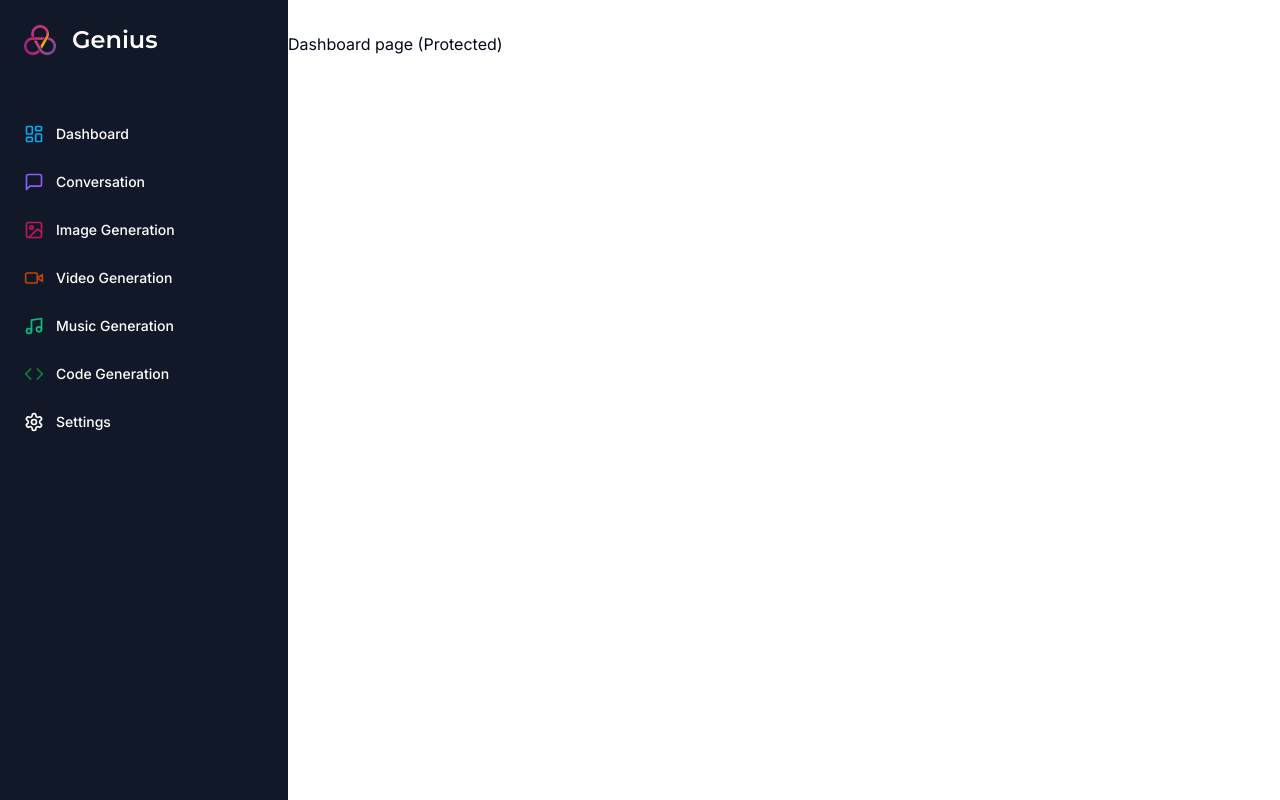
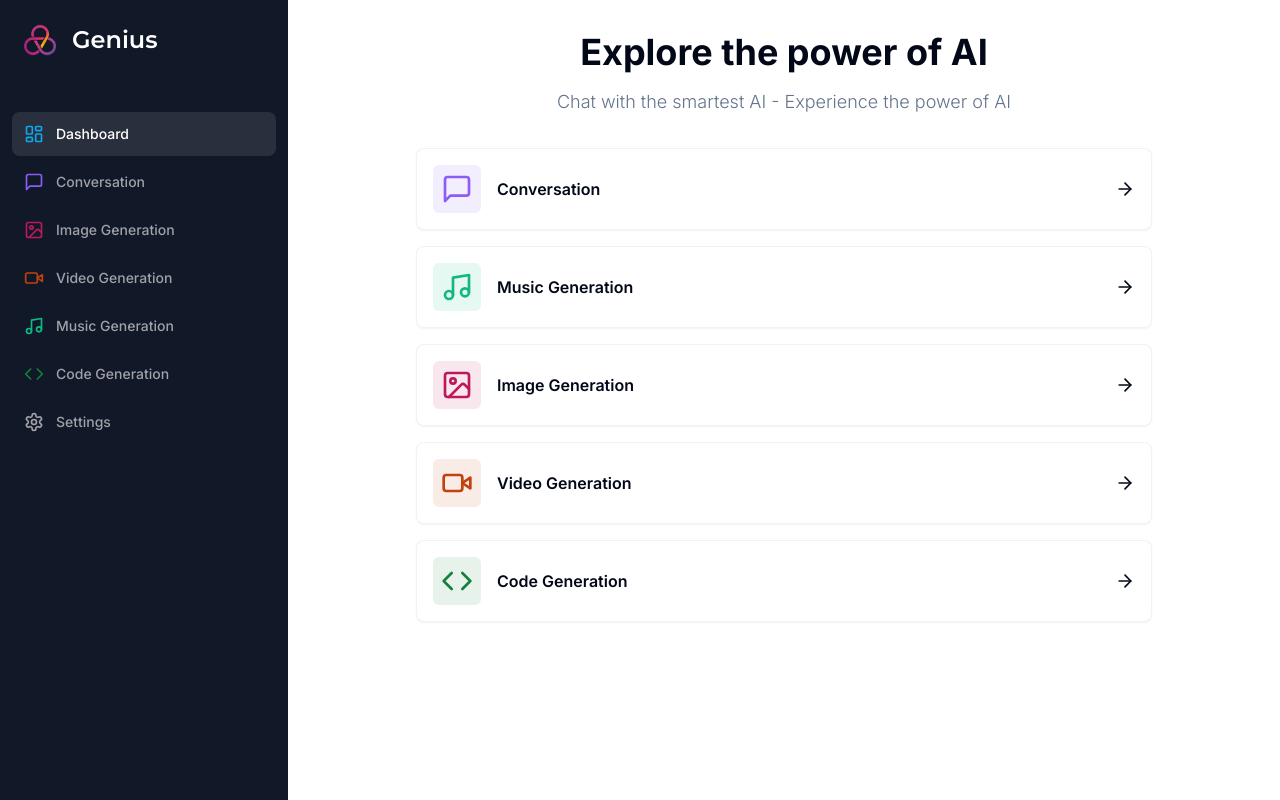
Before and after one commit to Aeickelman40/ai-saas, a Next.js app: page /dashboard in a window 1280 px wide. Built offline with nearby package versions, Linux system fonts and the light colour scheme.

Commit message:
Dashboard page

```diff
--- a/app/(dashboard)/(routes)/dashboard/page.tsx
+++ b/app/(dashboard)/(routes)/dashboard/page.tsx
@@ -1,7 +1,85 @@
+"use client";
+
+import {
+  ArrowRight,
+  Code,
+  ImageIcon,
+  MessageSquare,
+  Music,
+  VideoIcon,
+} from "lucide-react";
+import { useRouter } from "next/navigation";
+
+import { Card } from "@/components/ui/card";
+import { cn } from "@/lib/utils";
+
+const tools = [
+  {
+    label: "Conversation",
+    icon: MessageSquare,
+    color: "text-violet-500",
+    bgColor: "bg-violet-500/10",
+    href: "/conversation",
+  },
+  {
+    label: "Music Generation",
+    icon: Music,
+    color: "text-emerald-500",
+    bgColor: "bg-emerald-500/10",
+    href: "/music",
+  },
+  {
+    label: "Image Generation",
+    icon: ImageIcon,
+    color: "text-pink-700",
+    bgColor: "bg-pink-700/10",
+    href: "/image",
+  },
+  {
+    label: "Video Generation",
+    icon: VideoIcon,
+    color: "text-orange-700",
+    bgColor: "bg-orange-700/10",
+    href: "/music",
+  },
+  {
+    label: "Code Generation",
+    icon: Code,
+    color: "text-green-700",
+    bgColor: "bg-green-700/10",
+    href: "/code",
+  },
+];
+
 const DashboardPage = () => {
+  const router = useRouter();
   return (
     <div>
-      <p>Dashboard page (Protected)</p>
+      <div className="mb-8 space-y-4">
+        <h2 className="text-2xl md:text-4xl font-bold text-center">
+          Explore the power of AI
+        </h2>
+        <p className="text-muted-foreground font-light text-sm md:text-lg text-center">
+          Chat with the smartest AI - Experience the power of AI
+        </p>
+      </div>
+      <div className="px-4 md:px-20 lg:px-32 space-y-4">
+        {tools.map((tool) => (
+          <Card
+            onClick={() => router.push(tool.href)}
+            key={tool.href}
+            className="p-4 border-black/5 flex items-center justify-between hover:shadow-md transition cursor-pointer"
+          >
+            <div className="flex items-center gap-x-4">
+              <div className={cn("p-2 w-fit rounded-md", tool.bgColor)}>
+                <tool.icon className={cn("w-8 h-8", tool.color)} />
+              </div>
+              <div className="font-semibold">{tool.label}</div>
+            </div>
+            <ArrowRight className="w-5 h-5" />
+          </Card>
+        ))}
+      </div>
     </div>
   );
 };
--- a/components/mobile-sidebar.tsx
+++ b/components/mobile-sidebar.tsx
@@ -1,12 +1,23 @@
 "use client";
 
 import { Menu } from "lucide-react";
+import { useEffect, useState } from "react";
 
 import { Button } from "@/components/ui/button";
 import { Sheet, SheetContent, SheetTrigger } from "@/components/ui/sheet";
 import Sidebar from "@/components/sidebar";
 
 const MobileSidebar = () => {
+  const [isMounted, setIsMounted] = useState(false);
+
+  useEffect(() => {
+    setIsMounted(true);
+  }, []);
+
+  if (!isMounted) {
+    return null;
+  }
+
   return (
     <Sheet>
       <SheetTrigger>
--- a/components/sidebar.tsx
+++ b/components/sidebar.tsx
@@ -12,6 +12,7 @@
   Settings,
   VideoIcon,
 } from "lucide-react";
+import { usePathname } from "next/navigation";
 
 import { cn } from "@/lib/utils";
 
@@ -65,6 +66,8 @@
 ];
 
 const Sidebar = () => {
+  const pathname = usePathname();
+
   return (
     <div className="space-y-4 py-4 flex flex-col h-full bg-[#111827] text-white">
       <div className="px-3 py-2 flex-1">
@@ -81,7 +84,12 @@
             <Link
               href={route.href}
               key={route.href}
-              className="text-sm group flex p-3 w-full justify-start font-medium cursor-pointer hover:text-white hover:bg-white/10 rounded-lg transition"
+              className={cn(
+                "text-sm group flex p-3 w-full justify-start font-medium cursor-pointer hover:text-white hover:bg-white/10 rounded-lg transition",
+                pathname === route.href
+                  ? "text-white bg-white/10"
+                  : "text-zinc-400"
+              )}
             >
               <div className="flex items-center flex-1">
                 <route.icon className={cn("h-5 w-5 mr-3", route.color)} />
--- /dev/null
+++ b/components/ui/card.tsx
@@ -0,0 +1,79 @@
+import * as React from "react"
+
+import { cn } from "@/lib/utils"
+
+const Card = React.forwardRef<
+  HTMLDivElement,
+  React.HTMLAttributes<HTMLDivElement>
+>(({ className, ...props }, ref) => (
+  <div
+    ref={ref}
+    className={cn(
+      "rounded-lg border bg-card text-card-foreground shadow-sm",
+      className
+    )}
+    {...props}
+  />
+))
+Card.displayName = "Card"
+
+const CardHeader = React.forwardRef<
+  HTMLDivElement,
+  React.HTMLAttributes<HTMLDivElement>
+>(({ className, ...props }, ref) => (
+  <div
+    ref={ref}
+    className={cn("flex flex-col space-y-1.5 p-6", className)}
+    {...props}
+  />
+))
+CardHeader.displayName = "CardHeader"
+
+const CardTitle = React.forwardRef<
+  HTMLParagraphElement,
+  React.HTMLAttributes<HTMLHeadingElement>
+>(({ className, ...props }, ref) => (
+  <h3
+    ref={ref}
+    className={cn(
+      "text-2xl font-semibold leading-none tracking-tight",
+      className
+    )}
+    {...props}
+  />
+))
+CardTitle.displayName = "CardTitle"
+
+const CardDescription = React.forwardRef<
+  HTMLParagraphElement,
+  React.HTMLAttributes<HTMLParagraphElement>
+>(({ className, ...props }, ref) => (
+  <p
+    ref={ref}
+    className={cn("text-sm text-muted-foreground", className)}
+    {...props}
+  />
+))
+CardDescription.displayName = "CardDescription"
+
+const CardContent = React.forwardRef<
+  HTMLDivElement,
+  React.HTMLAttributes<HTMLDivElement>
+>(({ className, ...props }, ref) => (
+  <div ref={ref} className={cn("p-6 pt-0", className)} {...props} />
+))
+CardContent.displayName = "CardContent"
+
+const CardFooter = React.forwardRef<
+  HTMLDivElement,
+  React.HTMLAttributes<HTMLDivElement>
+>(({ className, ...props }, ref) => (
+  <div
+    ref={ref}
+    className={cn("flex items-center p-6 pt-0", className)}
+    {...props}
+  />
+))
+CardFooter.displayName = "CardFooter"
+
+export { Card, CardHeader, CardFooter, CardTitle, CardDescription, CardContent }
```
